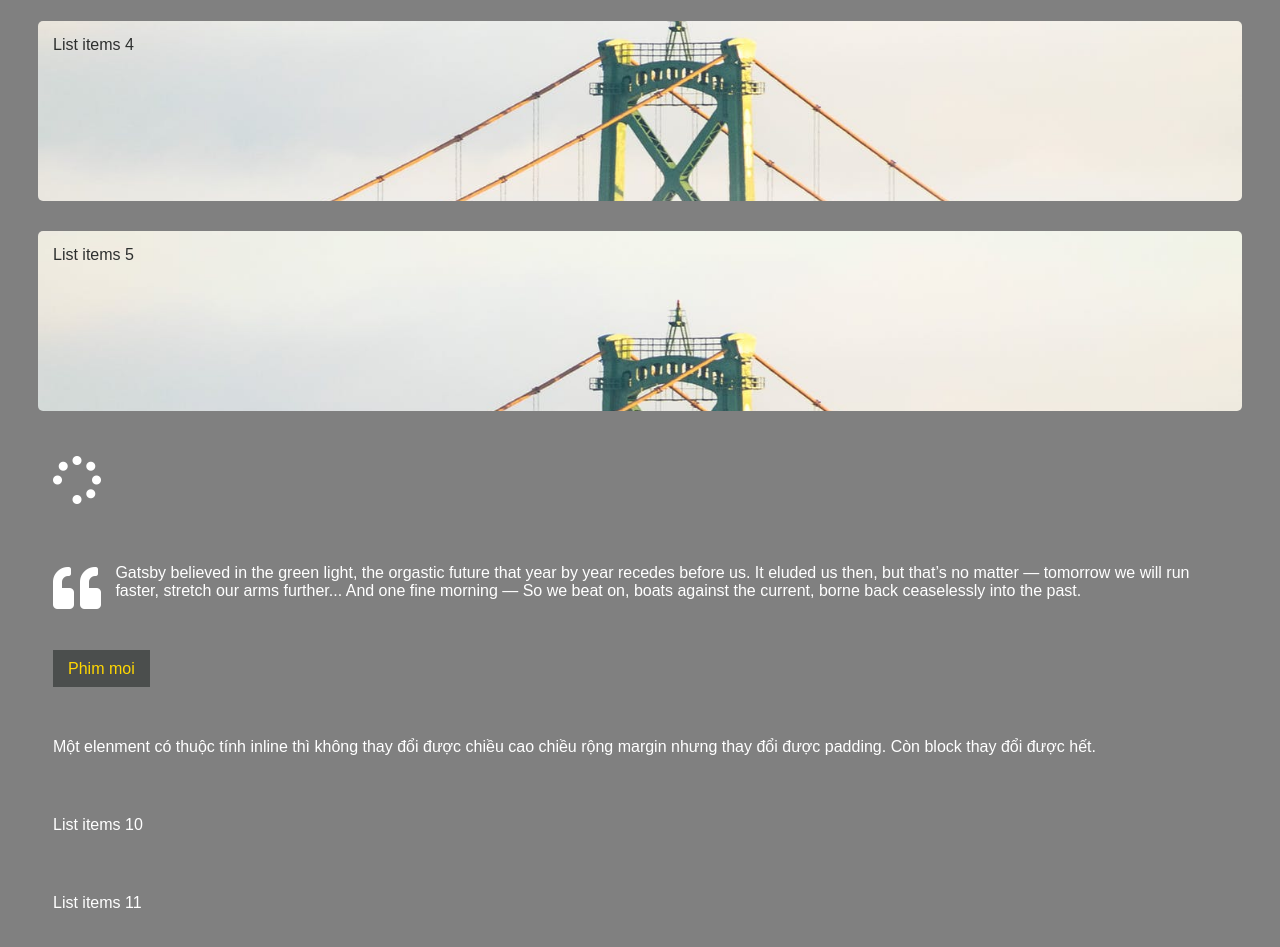
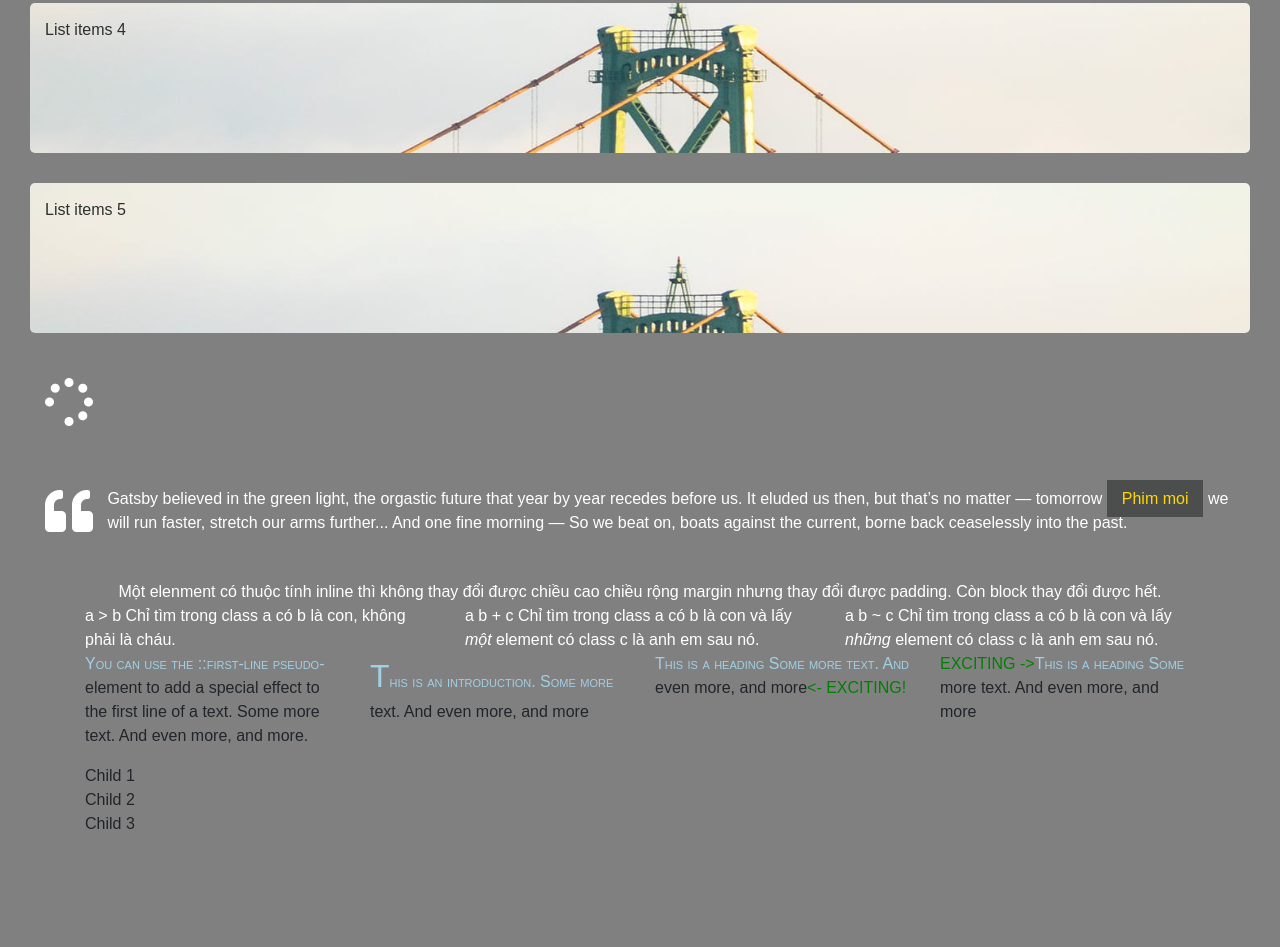
Before and after one commit to cungnguyen99/CSS, a plain HTML site: page index.html in a window 1280 px wide. Shown: the part 325-1272 px from the top of the page. After the commit the page ends 1161 px from the top, so only its background shows below. Drawn offline with nearby package versions, Linux system fonts and the light colour scheme.

Commit message:
flex-box

```diff
--- a/index.html
+++ b/index.html
@@ -5,6 +5,8 @@
     <!-- Required meta tags -->
     <meta charset="utf-8">
     <meta name="viewport" content="width=device-width, initial-scale=1, shrink-to-fit=no">
+    <link rel="stylesheet" href="https://stackpath.bootstrapcdn.com/bootstrap/4.3.1/css/bootstrap.min.css" integrity="sha384-ggOyR0iXCbMQv3Xipma34MD+dH/1fQ784/j6cY/iJTQUOhcWr7x9JvoRxT2MZw1T" crossorigin="anonymous">
+
     <style>
         body{
             background-color: gray;
@@ -54,7 +56,35 @@
             text-decoration: none;
         }
         .btn-click:hover{
-            background-color: #2e302f;
+            background-color: #434644;
+            text-decoration: none;
+        }
+
+        p::first-line {
+            color: #a1cfe4;
+            font-variant: small-caps;
+        }
+
+        p.intro::first-letter {
+            color: #a1cfe4;
+            font-size:200%;
+        }
+
+        .p-before::after{
+            content:"<- EXCITING!";
+            color: green;
+        }
+        .p-after::before{
+            content:"EXCITING ->";
+            color: green;
+        }
+        /*
+        FLEX BOX
+        Trước khi sử dụng flex box cho 1 element nào đó thì phải khai báo element cha thuộc tính display: flex
+        */
+        .container{
+            display: flex;
+            flex-direction: column;
         }
     </style>
     <link rel="stylesheet" href="https://use.fontawesome.com/releases/v5.8.1/css/all.css" integrity="sha384-50oBUHEmvpQ+1lW4y57PTFmhCaXp0ML5d60M1M7uH2+nqUivzIebhndOJK28anvf" crossorigin="anonymous">
@@ -83,21 +113,46 @@
       <div class="list">
             <i class="fas fa-quote-left fa-3x fa-pull-left"></i>
             Gatsby believed in the green light, the orgastic future that year by year recedes before us.
-            It eluded us then, but that’s no matter — tomorrow we will run faster, stretch our arms further...
+            It eluded us then, but that’s no matter — tomorrow <a href="http://phimmoi.net" class="btn-click">Phim moi</a> we will run faster, stretch our arms further...
             And one fine morning — So we beat on, boats against the current, borne back ceaselessly into the past.
       </div>
-      <div class="list">
-            <a href="http://phimmoi.net" class="btn-click">Phim moi</a>
-      </div>
-      <div class="list">
+      <div class="text-center text-white">
           Một elenment có thuộc tính inline thì không thay đổi được chiều cao chiều rộng margin nhưng thay đổi được padding.
           Còn block thay đổi được hết.
       </div>
-      <div class="list">
-          List items 10
+      <div class="container text-white">
+          <div class="row">
+              <div class="col-md">
+                  a > b Chỉ tìm trong class a có b là con, không phải là cháu.
+              </div>
+              <div class="col-md">
+                  a b + c Chỉ tìm trong class a có b là con và lấy <em>một</em> element có class c là anh em sau nó.
+              </div>
+              <div class="col-md">
+                  a b ~ c Chỉ tìm trong class a có b là con và lấy <em>những</em> element có class c là anh em sau nó.
+              </div>
+          </div>
       </div>
-      <div class="list">
-          List items 11
+      <div class="container">
+          <div class="row">
+              <div class="col-md">
+                <p>You can use the ::first-line pseudo-element to add a special effect to the first line of a text. Some more text. And even more, and more.</p>
+              </div>
+              <div class="col-md">
+                <p class="intro">This is an introduction. Some more text. And even more, and more</p>
+              </div>
+              <div class="col-md">
+                <p class="p-before">This is a heading Some more text. And even more, and more</p>
+              </div>
+              <div class="col-md">
+                <p class="p-after">This is a heading Some more text. And even more, and more</p>
+              </div>
+          </div>
       </div>
+      <div class="container">
+            <div class="child-1">Child 1</div>
+            <div class="child-2">Child 2</div>
+            <div class="child-3">Child 3</div>
+        </div>
   </body>
 </html>
```
